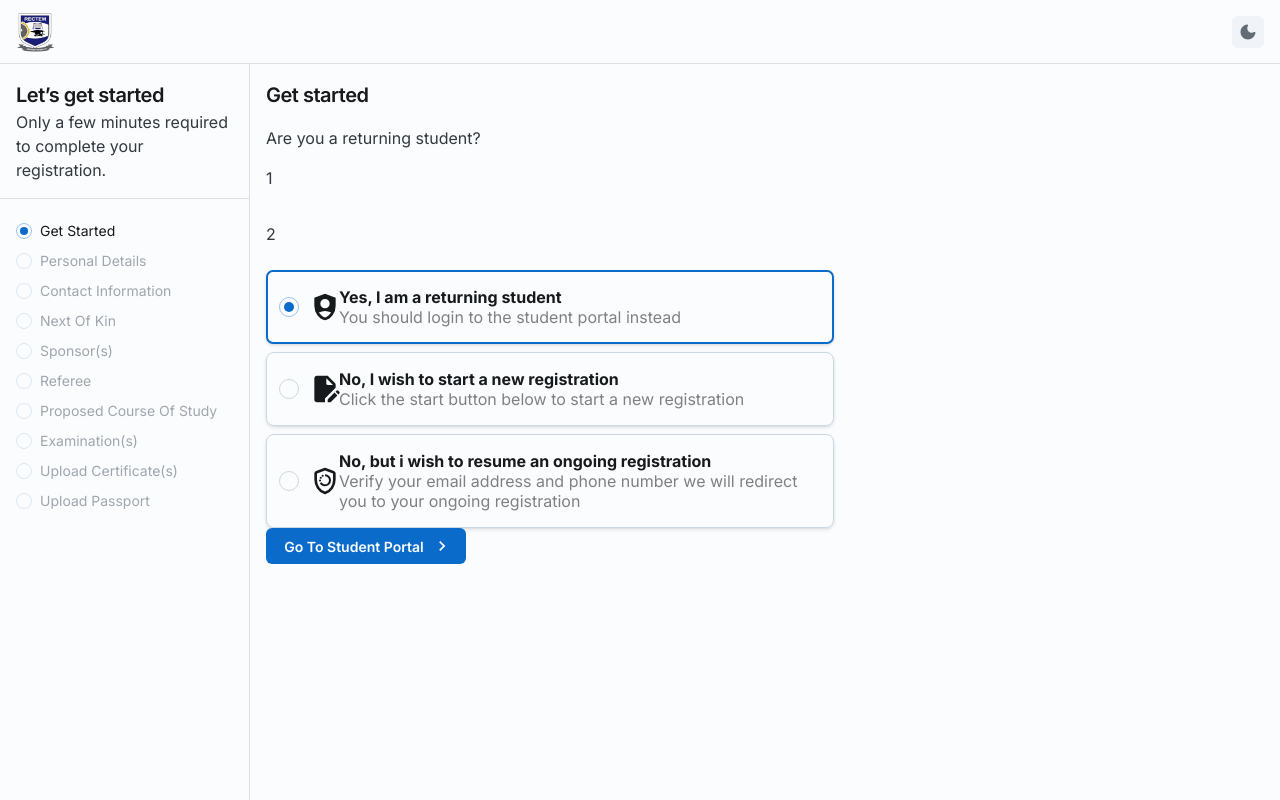
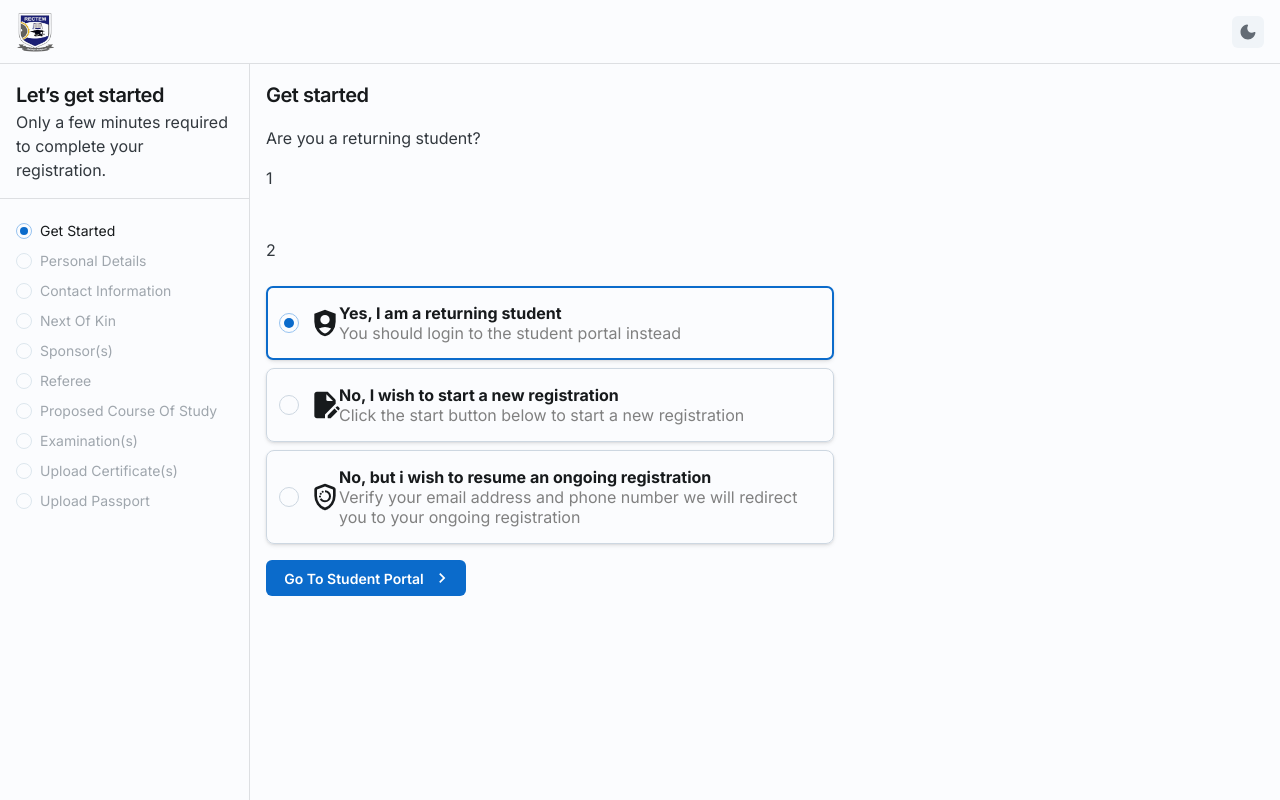
Before and after one commit to code-with-zhine/application.rectem, a Next.js app: page /application in a window 1280 px wide. Built offline with nearby package versions, Linux system fonts and the light colour scheme.

Commit message:
Update page.tsx

```diff
--- a/src/app/application/page.tsx
+++ b/src/app/application/page.tsx
@@ -81,7 +81,7 @@ function CustomizedRadio({
           "--ListItem-paddingY": "1rem",
           "--ListItem-radius": "8px",
           "--ListItemDecorator-size": "32px",
-          p: 0,
+          py: 2,
           m: 0,
         }}
       >
```
